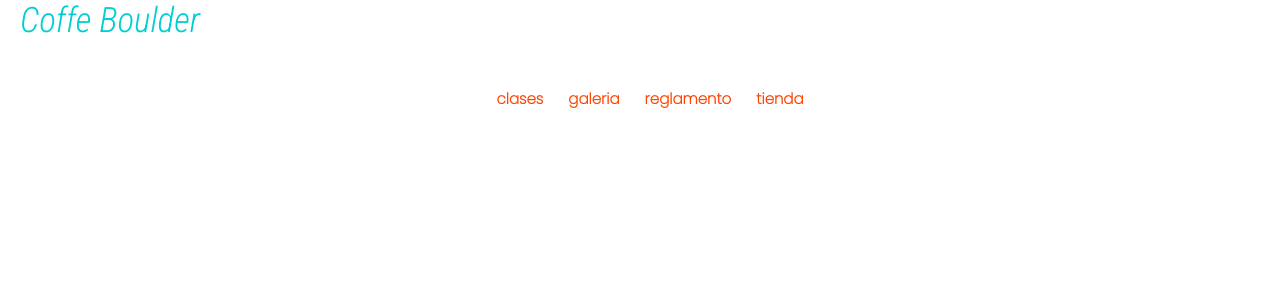
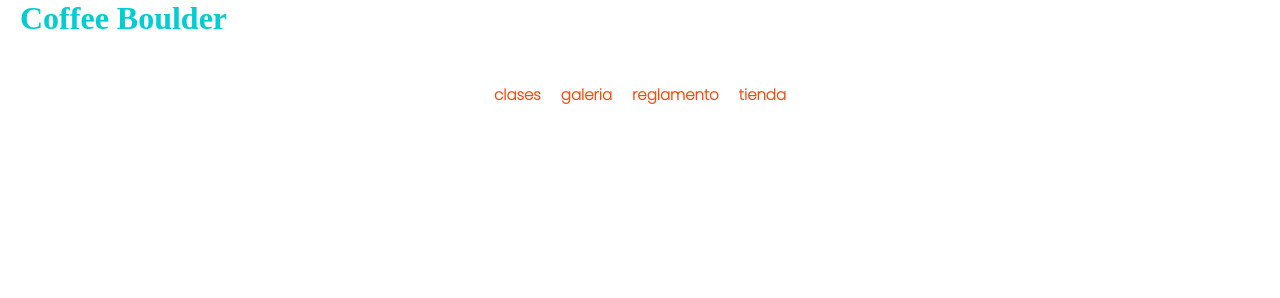
Before and after one commit to sagael/proyecto-boulder, a plain HTML site: page index.html in a window 1280 px wide. Shown: the top 298 px of the page. Drawn offline with Linux system fonts and the light colour scheme.

Commit message:
devolucion de cambios

```diff
--- a/index.html
+++ b/index.html
@@ -25,7 +25,7 @@
 
 <body>
   <header>
-    <a href="index.html">Coffe Boulder</a>
+    <a href="index.html"> <h1>Coffee Boulder</h1></a>
                 <nav>
                     <ul class="navbar">
                         <li>
--- a/scss/_media320.scss
+++ b/scss/_media320.scss
@@ -3,9 +3,7 @@
         width: 100%;
     }
 }
-.navbar{
-    gap: .3125rem;
-}
+
 .div-footer {
     font-size: 12px;
 }
--- a/scss/layout/_header.scss
+++ b/scss/layout/_header.scss
@@ -1,27 +1,24 @@
-header {
+header{
         background-image: url("../assets/img/muro_escalar2.jpg");
         background-size: cover;
         background-repeat: no-repeat;
         background-position: center center;
         width: 100%;
         height: 7.5rem;
-
-    a {
+    a{
+        text-decoration: none;
+        }
+    }
+    h1{
         color: $color-text-logo;
         margin-left: 1.25rem;
-        font-size: 35px;
-        text-decoration: none;
-        font-family: $fuente-titulos;
     }
-}
-
-nav {
+    nav{
         display: flex;
         justify-content: flex-start;
         align-items: flex-end;
         height: 80px;
     }
-
 .navbar {
     @include flex;
     gap: 20px;
@@ -33,13 +30,12 @@
 
 
 
-    li {
-        &:hover {
+    li{
+        &:hover{
             color: black;
             text-shadow: 2px 5px 5px rgb(24, 24, 24);
         }
        }
-
         a {
             text-decoration: none;
             font-size: 1.1875rem;
```
Also changed, not shown: pages/clases.html (+1 -1 lines), pages/galeria.html (+1 -1 lines), pages/reglamento.html (+1 -1 lines), pages/tienda.html (+1 -1 lines), css/style.css. Lines whose indentation alone changed are shown as unchanged.
